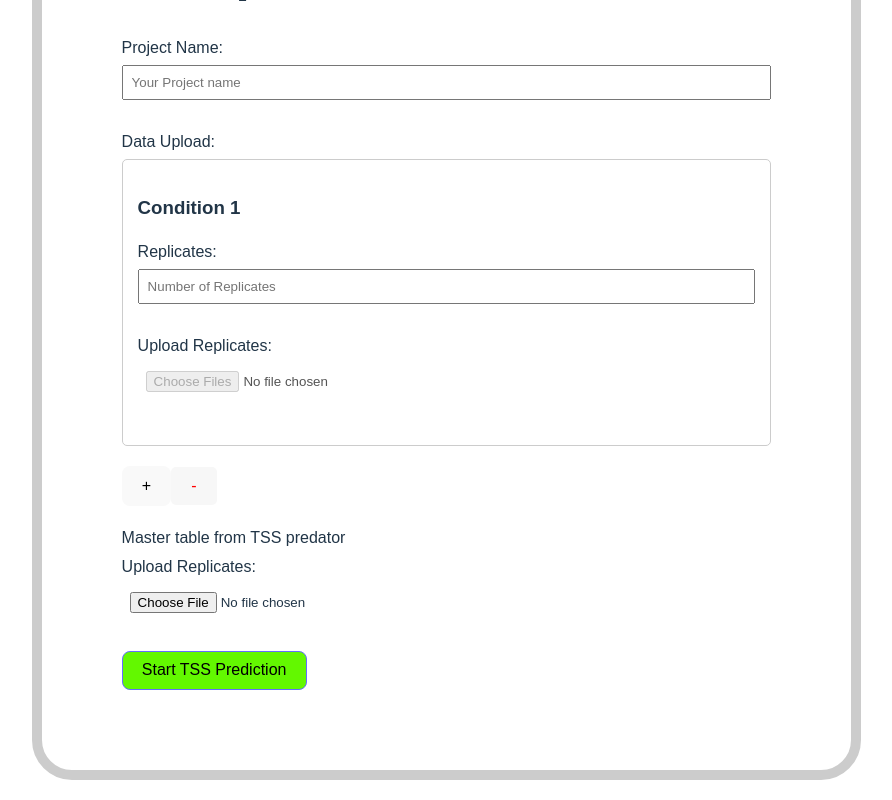
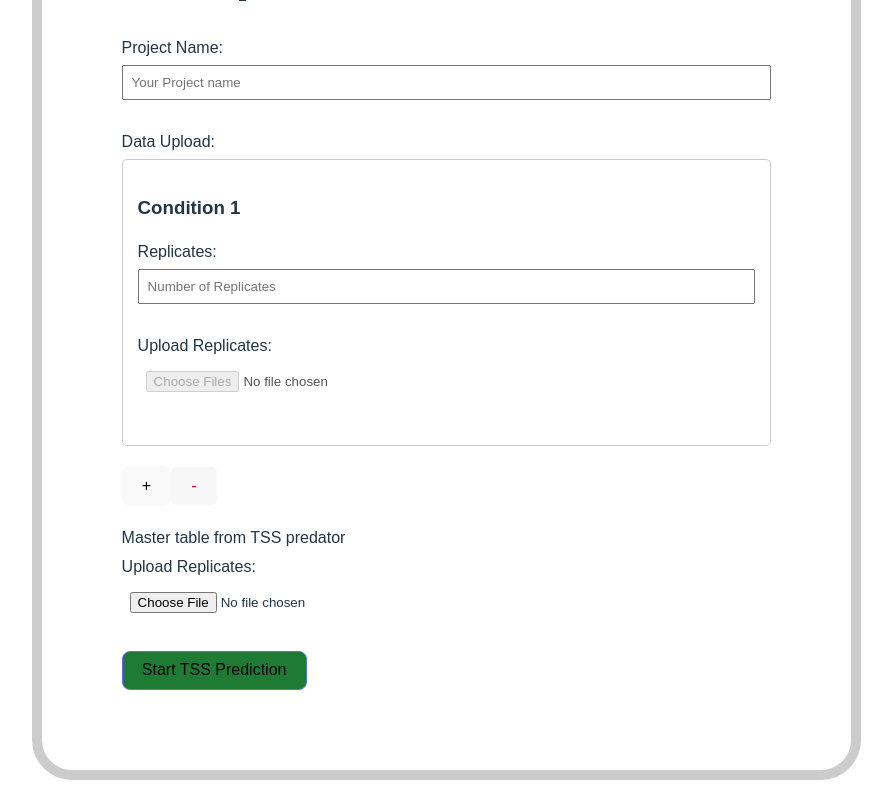
Before and after one commit to Integrative-Transcriptomics/tss-prediction-comparison, a React (Vite) app in the folder client-side-interface-prototype/: page / in a window 1280 px wide. In both pictures the pointer is over the button "Start TSS Prediction". Shown: the part 199-999 px from the top of the page, without its empty margins (313-1205 px from the left). Built offline with nearby package versions, Linux system fonts and the light colour scheme.

Commit message:
changed color of the start button

```diff
--- a/client-side-interface-prototype/src/App.css
+++ b/client-side-interface-prototype/src/App.css
@@ -82,7 +82,7 @@ button:hover {
 }
 
 .start-button:hover {
-  background-color: #63f800;
+  background-color: #1f7a33;
 }
 
 .condition {
```
